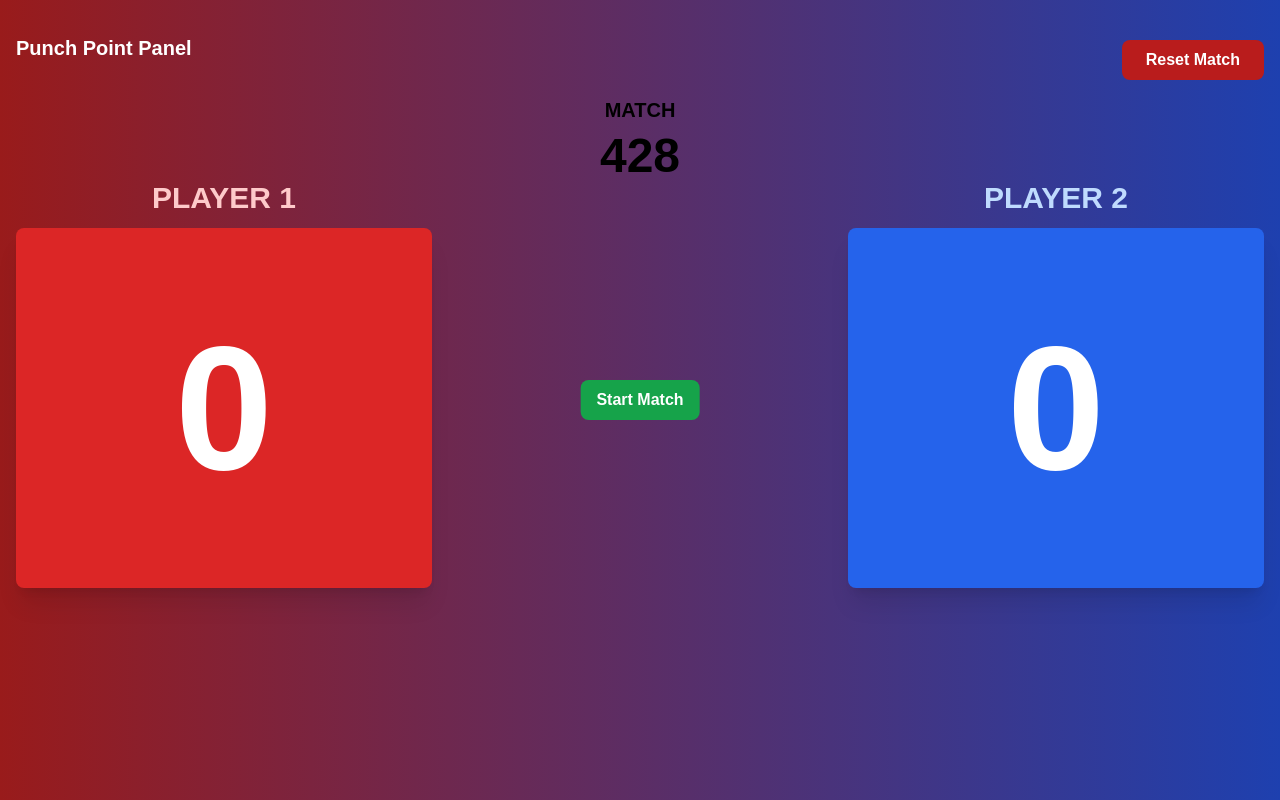
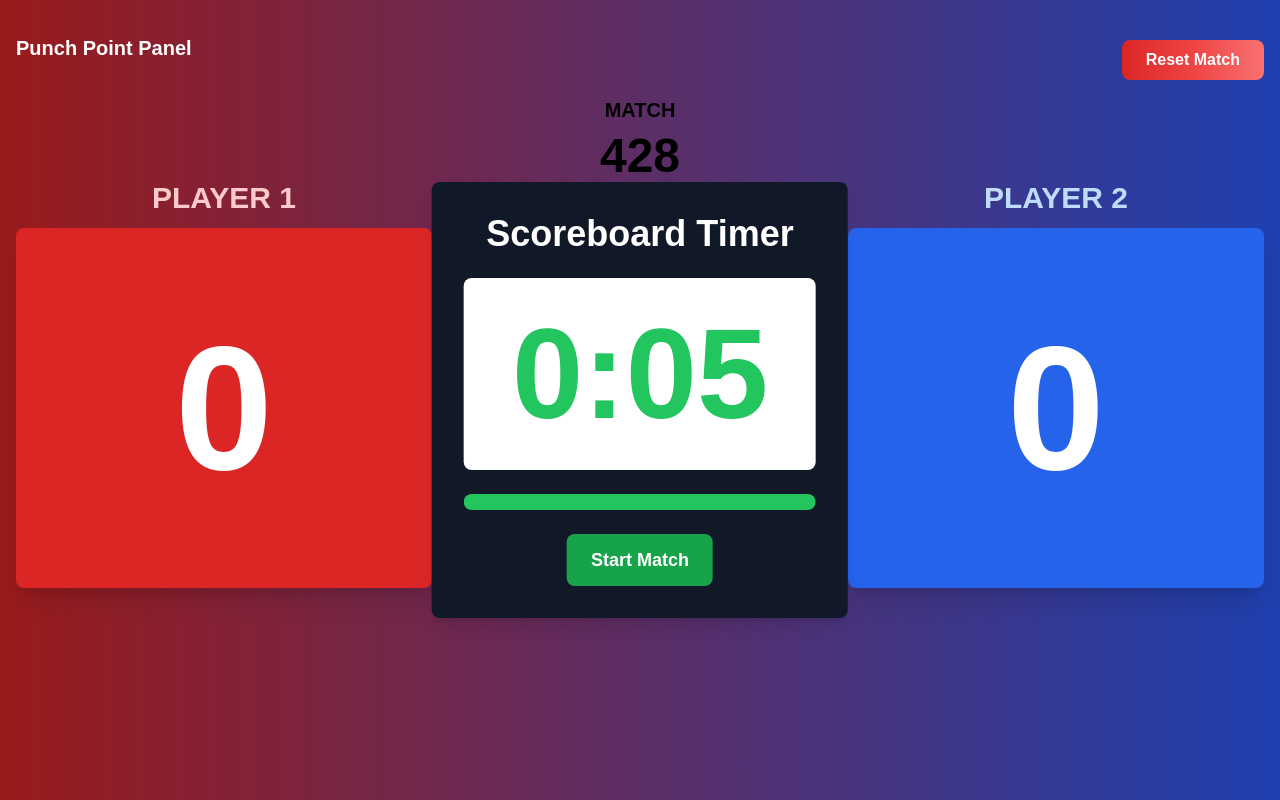
Before and after one commit to agnibyte/Punch-Point-Panel, a Next.js app: page /setup in a window 1280 px wide. Built offline with nearby package versions, Linux system fonts and the light colour scheme.

Commit message:
reset button and timer UI changed

```diff
--- a/components/Scoreboard.js
+++ b/components/Scoreboard.js
@@ -94,7 +94,7 @@ export default function Scoreboard() {
         <div className="text-xl font-bold text-white">Punch Point Panel</div>
         <button
           onClick={() => setResetModal(true)}
-          className="mt-6 bg-red-700 hover:bg-red-800 text-white font-bold py-2 px-6 rounded-lg"
+          className="mt-6 bg-gradient-to-r from-red-600 via-red-500 to-red-400 hover:from-red-800 hover:to-red-600 text-white font-bold py-2 px-6 rounded-lg transition duration-300"
         >
           Reset Match
         </button>
--- a/components/Timer.js
+++ b/components/Timer.js
@@ -59,55 +59,59 @@ export default function Timer({
     .toString()
     .padStart(2, "0")}`;
 
+  // Calculate progress percentage for the loading bar
+  const progress = (timeLeft.asSeconds() / duration) * 100;
+
   return (
-    <div className="text-center">
+    <div className="text-center bg-gray-900 text-white p-8 rounded-lg shadow-lg">
+      <div className="text-4xl font-bold mb-6">Scoreboard Timer</div>
+      <div className="text-9xl font-extrabold bg-white text-green-500 rounded-lg px-12 py-8 mb-6">
+        {formattedTime}
+      </div>
+      <div className="w-full bg-gray-700 h-4 rounded-lg overflow-hidden mb-6">
+        <div
+          className="bg-green-500 h-full"
+          style={{ width: `${progress}%`, transition: "width 0.5s ease" }}
+        ></div>
+      </div>
       {!isRunning && timeLeft.asSeconds() === duration ? (
         <button
           onClick={handlePlay}
-          className="bg-green-600 text-white font-bold py-2 px-4 rounded-lg"
+          className="bg-green-600 text-white font-bold py-3 px-6 rounded-lg text-lg"
         >
           Start Match
         </button>
       ) : (
         <div>
-          <div className="text-8xl font-bold bg-white text-black rounded-lg px-8 py-4 mb-4">
-            {formattedTime}
-          </div>
           {isRunning ? (
             <button
               onClick={handlePause}
-              className="bg-red-500 text-white font-bold py-2 px-4 rounded-lg"
+              className="bg-red-500 text-white font-bold py-3 px-6 rounded-lg text-lg"
             >
               Pause
             </button>
           ) : (
             <button
               onClick={handleResume}
-              className="bg-blue-500 text-white font-bold py-2 px-4 rounded-lg"
+              className="bg-blue-500 text-white font-bold py-3 px-6 rounded-lg text-lg"
             >
               Resume
             </button>
           )}
-          {/* <div className="mt-4">
+         {/*} <div className="mt-4 flex justify-center gap-4">
             <button
               onClick={handleAddTime}
-              className="bg-gray-500 text-white font-bold py-2 px-4 rounded-lg mx-2"
+              className="bg-yellow-500 text-white font-bold py-2 px-4 rounded-lg"
             >
-              +10s
+              +10 Sec
             </button>
             <button
               onClick={handleSubtractTime}
-              className="bg-gray-500 text-white font-bold py-2 px-4 rounded-lg mx-2"
+              className="bg-purple-500 text-white font-bold py-2 px-4 rounded-lg"
             >
-              -10s
+              -10 Sec
             </button>
-          </div> */}
-          {/* <button
-            onClick={handleReset}
-            className="mt-6 bg-red-700 text-white font-bold py-2 px-6 rounded-lg"
-          >
-            Reset Timer
-          </button> */}
+          </div>*/}
         </div>
       )}
     </div>
```
